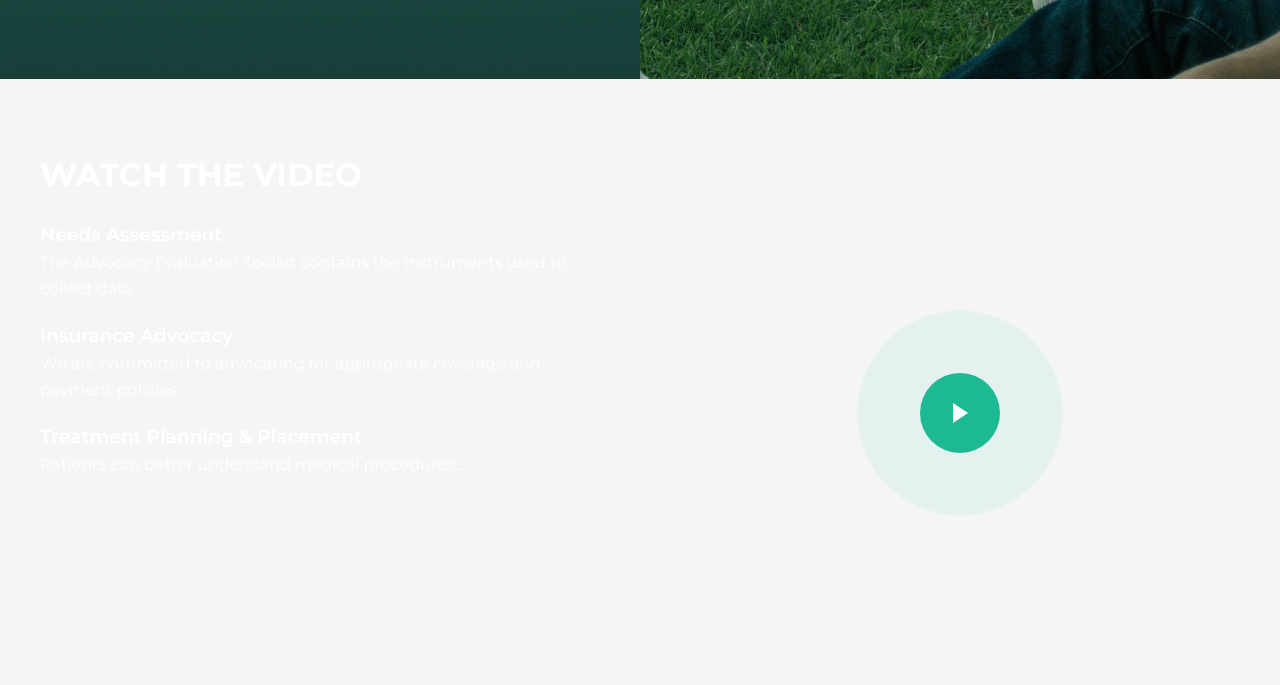
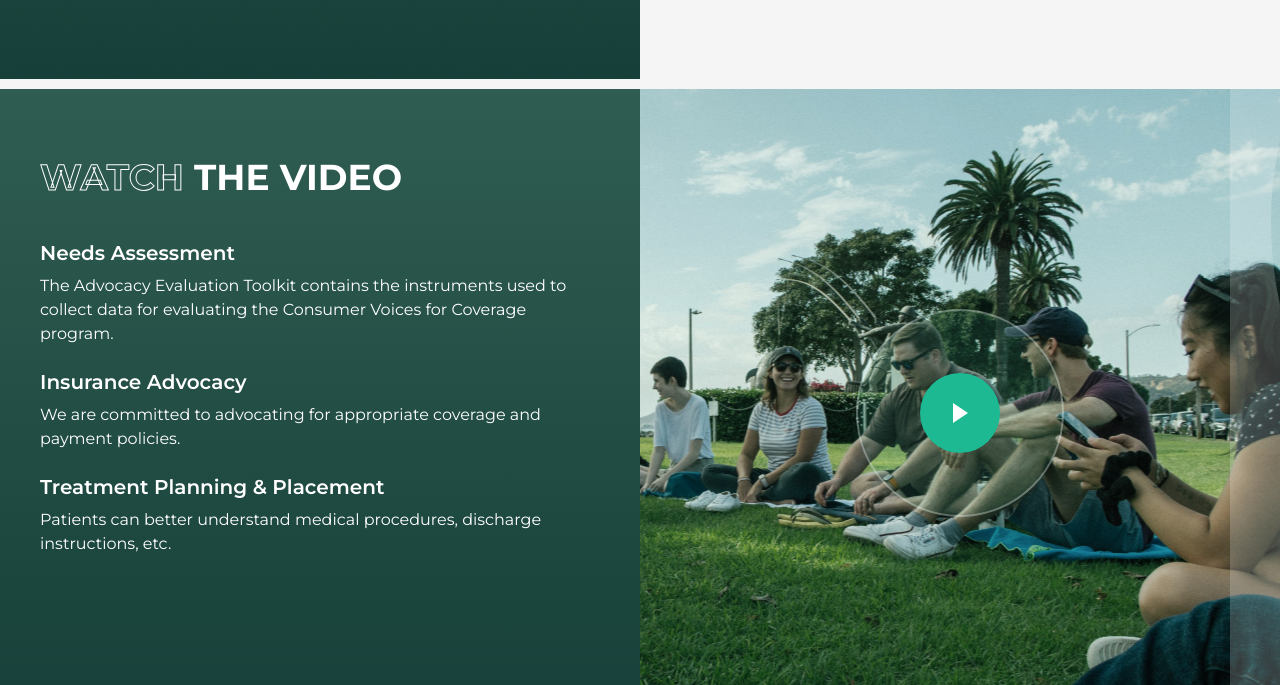
Before and after one commit to h-samara-mohsin/Spiralize-task-frontend, a plain HTML site: page home.html in a window 1280 px wide. Shown: the part 3509-4194 px from the top of the page. Drawn offline with Linux system fonts and the light colour scheme; files whose address does not match are found by name.

Commit message:
video section in progress

```diff
--- a/home.html
+++ b/home.html
@@ -458,18 +458,47 @@
     <section class="video-section">
       <!-- Left Side -->
       <div class="left-side">
-        <!-- Green background as SVG clipped -->
-        <div class="green-bg"></div>
-        <!-- White transparent overlay -->
-        <div class="white-overlay"></div>
+        <div class="green-bg">
+          <!-- Green background SVG -->
+          <svg
+            width="755"
+            height="648"
+            viewBox="0 0 755 648"
+            fill="none"
+            xmlns="http://www.w3.org/2000/svg"
+          >
+            <path
+              d="M0 0H719.719C635.252 274 831.175 323.5 719.719 648H0V0Z"
+              fill="url(#paint0_linear_1_237)"
+            />
+            <defs>
+              <linearGradient
+                id="paint0_linear_1_237"
+                x1="377.5"
+                y1="0"
+                x2="377.5"
+                y2="648"
+                gradientUnits="userSpaceOnUse"
+              >
+                <stop stop-color="#305D52" />
+                <stop offset="1" stop-color="#153F38" />
+              </linearGradient>
+            </defs>
+          </svg>
+        </div>
 
+        <!-- Left Content -->
         <div class="left-content">
-          <h2>WATCH <span>THE VIDEO</span></h2>
+          <h2>
+            <span class="outlined">WATCH</span>
+            <span class="filled">THE VIDEO</span>
+          </h2>
           <div class="feature">
             <h3>Needs Assessment</h3>
             <p>
               The Advocacy Evaluation Toolkit contains the instruments used to
-              collect data...
+              collect data for evaluating the Consumer Voices for Coverage
+              program.
             </p>
           </div>
           <div class="feature">
@@ -481,21 +510,19 @@
           </div>
           <div class="feature">
             <h3>Treatment Planning & Placement</h3>
-            <p>Patients can better understand medical procedures...</p>
+            <p>
+              Patients can better understand medical procedures, discharge
+              instructions, etc.
+            </p>
           </div>
         </div>
       </div>
 
       <!-- Right Side -->
       <div class="right-side">
-        <div class="video-bg"></div>
-
-        <!-- Play Button -->
         <div class="play-button-wrapper">
           <div class="play-button">
-            <!-- Outer ring -->
             <div class="outer-ring"></div>
-            <!-- Inner circle -->
             <div class="inner-circle">
               <div class="triangle"></div>
             </div>
@@ -504,8 +531,25 @@
 
         <!-- Bottom Logo -->
         <div class="bottom-logo">
-          <!-- insert your svg here -->
+          <img src="./assets/video-assets/logo.svg" alt="Logo" />
         </div>
+      </div>
+
+      <!-- White Transparent Overlay OUTSIDE left-side -->
+      <div class="white-overlay">
+        <svg
+          width="779"
+          height="648"
+          viewBox="0 0 779 648"
+          fill="none"
+          xmlns="http://www.w3.org/2000/svg"
+        >
+          <path
+            d="M0 0H742.597C655.445 274 857.597 323.5 742.597 648H0V0Z"
+            fill="white"
+            fill-opacity="0.2"
+          />
+        </svg>
       </div>
     </section>
 
--- a/index.css
+++ b/index.css
@@ -778,6 +778,7 @@ body {
 /* my practise */
 .video-section {
   display: flex;
+  flex-wrap: nowrap;
   width: 100%;
   height: 648px;
   position: relative;
@@ -788,24 +789,16 @@ body {
   position: relative;
   width: 50%;
   height: 100%;
+  overflow: hidden;
 }
 
 .green-bg {
   position: absolute;
-  width: 100%;
-  height: 100%;
+  top: 0;
+  left: 0;
+  width: 755px;
+  height: 648px;
   z-index: 1;
-  background: url("green-svg.svg") no-repeat;
-  background-size: cover;
-}
-
-.white-overlay {
-  position: absolute;
-  width: 100%;
-  height: 100%;
-  z-index: 2;
-  background: url("transparent-svg.svg") no-repeat;
-  background-size: cover;
 }
 
 .left-content {
@@ -816,25 +809,42 @@ body {
 }
 
 .left-content h2 {
-  font-size: 32px;
+  font-size: 36px;
   font-weight: 700;
-}
-
-.left-content h2 span {
+  margin-bottom: 30px;
+}
+
+.left-content h2 .outlined {
+  color: transparent;
+  -webkit-text-stroke: 1px white;
+  font-weight: 700;
+}
+
+.left-content h2 .filled {
   color: white;
+  font-weight: 700;
+}
+
+.feature {
+  margin-bottom: 20px;
 }
 
 .feature h3 {
   font-weight: 600;
-  margin-top: 20px;
+  font-size: 20px;
+  margin-bottom: 5px;
+}
+
+.feature p {
+  font-size: 16px;
+  line-height: 1.5;
 }
 
 .right-side {
   position: relative;
   width: 50%;
   height: 100%;
-  background: url("your-image.jpg") no-repeat center center;
-  background-size: cover;
+  background: url('./assets/video-assets/video-bg.png') center center / cover no-repeat;
 }
 
 .play-button-wrapper {
@@ -878,6 +888,24 @@ body {
   position: absolute;
   bottom: 20px;
   right: 20px;
+  z-index: 3;
+}
+
+.white-overlay {
+  position: absolute;
+  top: 0;
+  right: 0;
+  width: 50px; /* Adjust for perfect match — you can test 100-120px */
+  height: 648px;
+  z-index: 5;
+  overflow: hidden;
+  pointer-events: none;
+}
+
+.white-overlay svg {
+  width: 779px;
+  height: 648px;
+  transform: translateX(-679px); /* 779 - 100 = 679 */
 }
 
 /* Footer CSS */
@@ -1216,26 +1244,7 @@ body {
     }
   }
 
-  /*  */
-  .footer {
-    .main {
-      flex-direction: column;
-      align-items: center;
-      text-align: center;
-      padding: 20px;
-
-      .right {
-        margin-top: 10px;
-
-        a {
-          display: inline-block;
-          margin: 0 6px;
-          font-size: 13px;
-        }
-      }
-    }
-  }
-}
+
 
 /* Tablet responsive */
 @media (min-width: 768px) and (max-width: 1023px) {
```
Also changed, not shown: assets/video-assets/video-bg.png (renamed from assets/video-assets/Mask Group.png).
